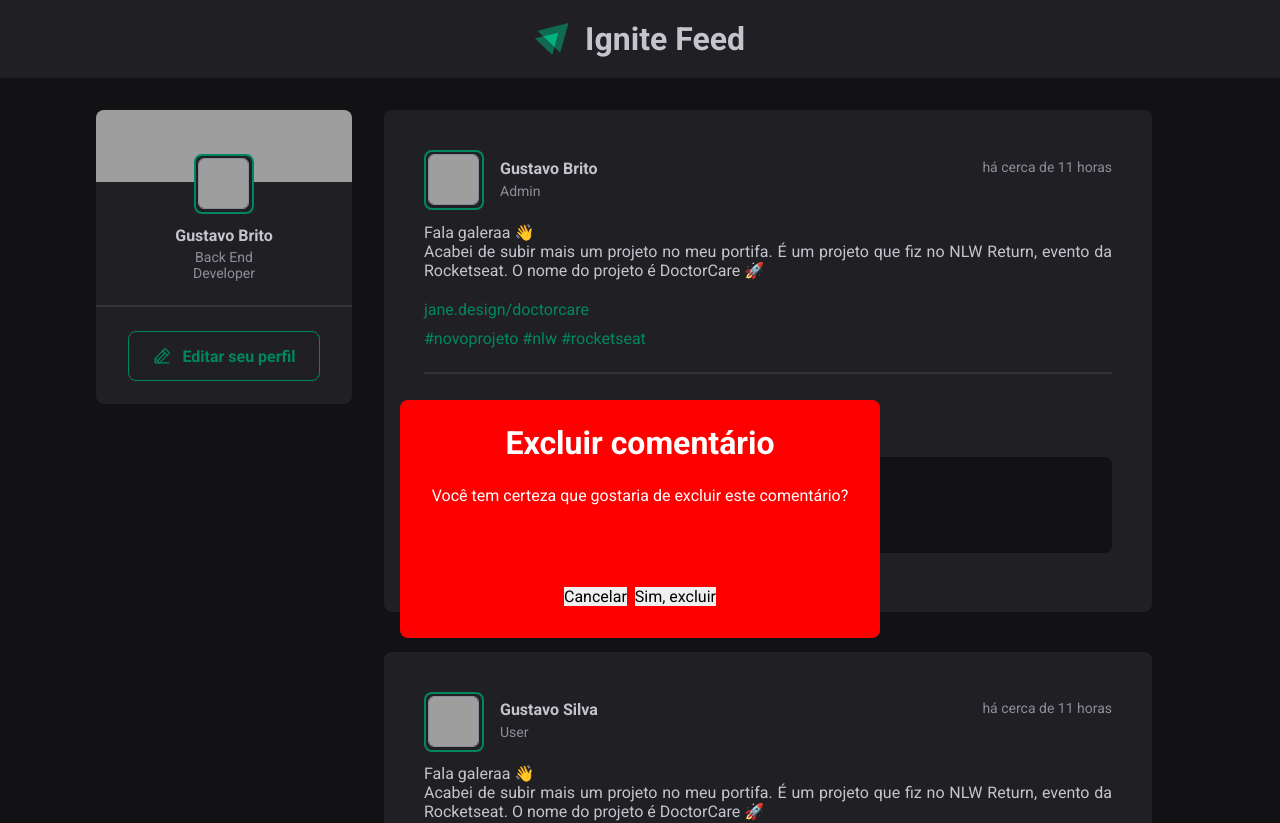
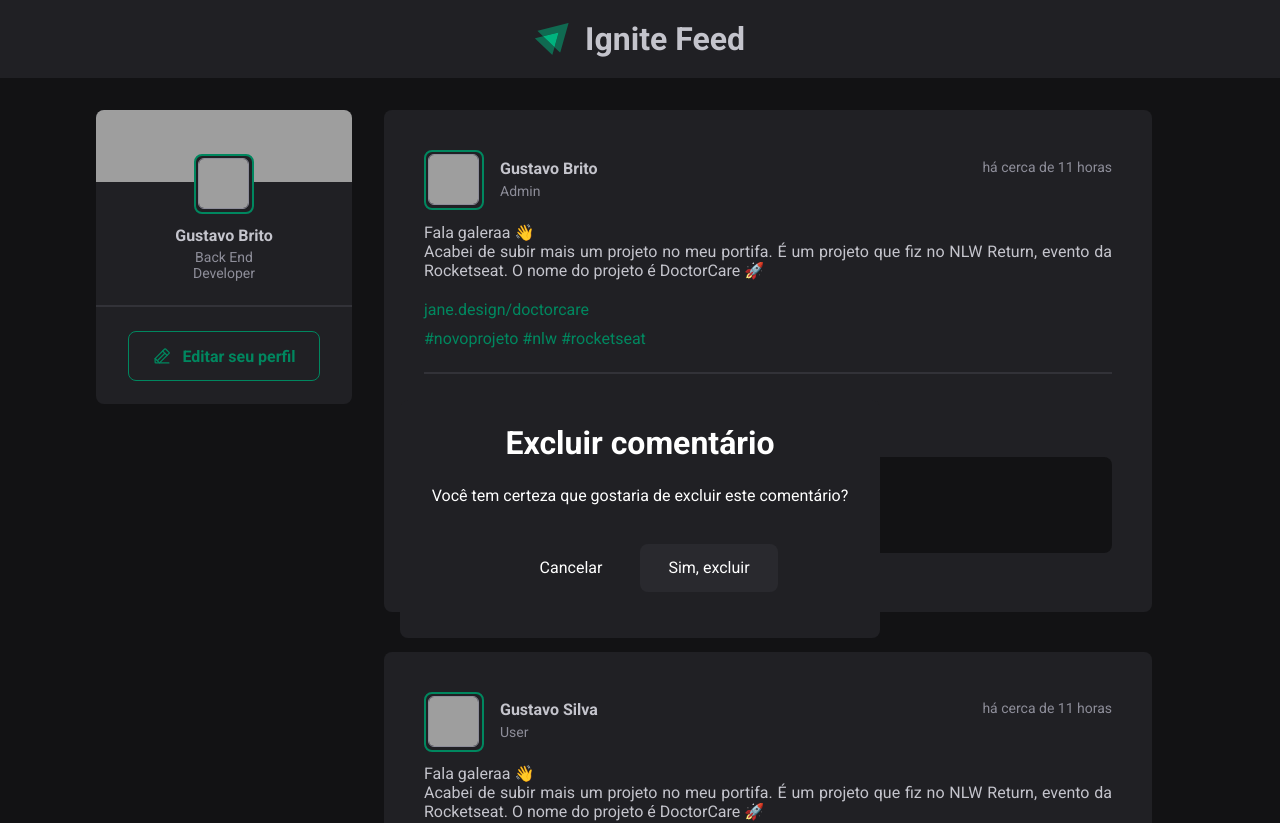
Before and after one commit to Rocket-Seat-Projects/React-Course, a React (Vite) app: page / in a window 1280 px wide. Shown: the top 823 px of the page. Built offline with nearby package versions, Linux system fonts and the light colour scheme; grey boxes are pictures that could not be loaded.

Commit message:
Implementando modal

```diff
--- a/src/App.jsx
+++ b/src/App.jsx
@@ -9,6 +9,8 @@ import { Header } from "./components/Header/Header";
 import { Sidebar } from "./components/SideBar/Sidebar";
 
 import { Posts } from "./components/Posts/Posts";
+
+import { Modal } from "./components/Modal/Modal";
 
 import "./global.css";
 
@@ -48,15 +50,8 @@ function App() {
     },
   ];
   return (
-    <div className={styles.app}>
-      <dialog>
-        <h1>Excluir comentário</h1>
-        <p>Você tem certeza que gostaria de excluir este comentário?</p>
-        <div className={styles.buttonDialog}>
-          <button className={styles.cancelButton}>Cancelar</button>
-          <button className={styles.excludeButton}>Sim, excluir</button>
-        </div>
-      </dialog>
+    <div>
+      <Modal hasModal={false} />
       <Header />
       <div className={styles.wrapper}>
         <aside className={styles.sideBar}>
--- a/src/App.module.css
+++ b/src/App.module.css
@@ -15,40 +15,6 @@
   width: 16rem;
   border-radius: 0.5rem;
 }
-
-dialog {
-  display: flex;
-  flex-direction: column;
-  margin: auto;
-  top: 50dvh;
-  background-color: red;
-  color: var(--white);
-  gap: 1.5rem;
-  align-items: center;
-  border-radius: 0.5rem;
-  height: 14.875rem;
-}
-dialog h1 {
-  margin-top: 1.5rem;
-}
-
-dialog p {
-  text-align: justify;
-  margin-left: 2rem;
-  margin-right: 2rem;
-}
-
-.buttonDialog {
-  display: flex;
-  flex-direction: row;
-  margin: auto;
-  gap: 0.5rem;
-  justify-content: center;
-  margin-bottom: 2rem;
-}
-
-/* .cancelButton{
-} */
 
 @media (max-width: 768px) {
   /* Colocando o font size nas resoluções em mobile reajusta os TODOS os tamanhos para o celular */
--- /dev/null
+++ b/src/components/Modal/Modal.jsx
@@ -0,0 +1,21 @@
+import styles from "./Modal.module.css";
+
+export let Modal = ({hasModal}) => {
+
+  return (
+    <>
+      <dialog>
+        <h1>Excluir comentário</h1>
+        <p>Você tem certeza que gostaria de excluir este comentário?</p>
+        <div className={styles.buttonDialog}>
+          <button className={styles.cancelButton}>
+            <p>Cancelar</p>
+          </button>
+          <button className={styles.excludeButton}>
+            <p>Sim, excluir</p>
+          </button>
+        </div>
+      </dialog>
+    </>
+  );
+};
--- /dev/null
+++ b/src/components/Modal/Modal.module.css
@@ -0,0 +1,51 @@
+dialog {
+  display: flex;
+  flex-direction: column;
+  margin: auto;
+  top: 50dvh;
+  background-color: var(--gray-800);
+  color: var(--white);
+  gap: 1.5rem;
+  align-items: center;
+  border-radius: 0.5rem;
+  height: 14.875rem;
+}
+dialog h1 {
+  margin-top: 1.5rem;
+}
+
+dialog > p {
+  text-align: justify;
+  margin-left: 2rem;
+  margin-right: 2rem;
+}
+
+.buttonDialog {
+  display: block;
+  margin: auto;
+  gap: 0.5rem;
+}
+
+.buttonDialog button {
+  height: 3rem;
+  width: 8.625rem;
+  margin-bottom: 2rem;
+  border-radius: 8px;
+  background-color: var(--gray-700);
+  color: var(--white);
+}
+
+.buttonDialog .cancelButton {
+  background-color: transparent;
+  cursor: pointer;
+}
+
+.excludeButton {
+  transition: 0.2s;
+  cursor: pointer;
+}
+
+.excludeButton:hover {
+  color: var(--red-100);
+  transition: 0.2s;
+}
```
